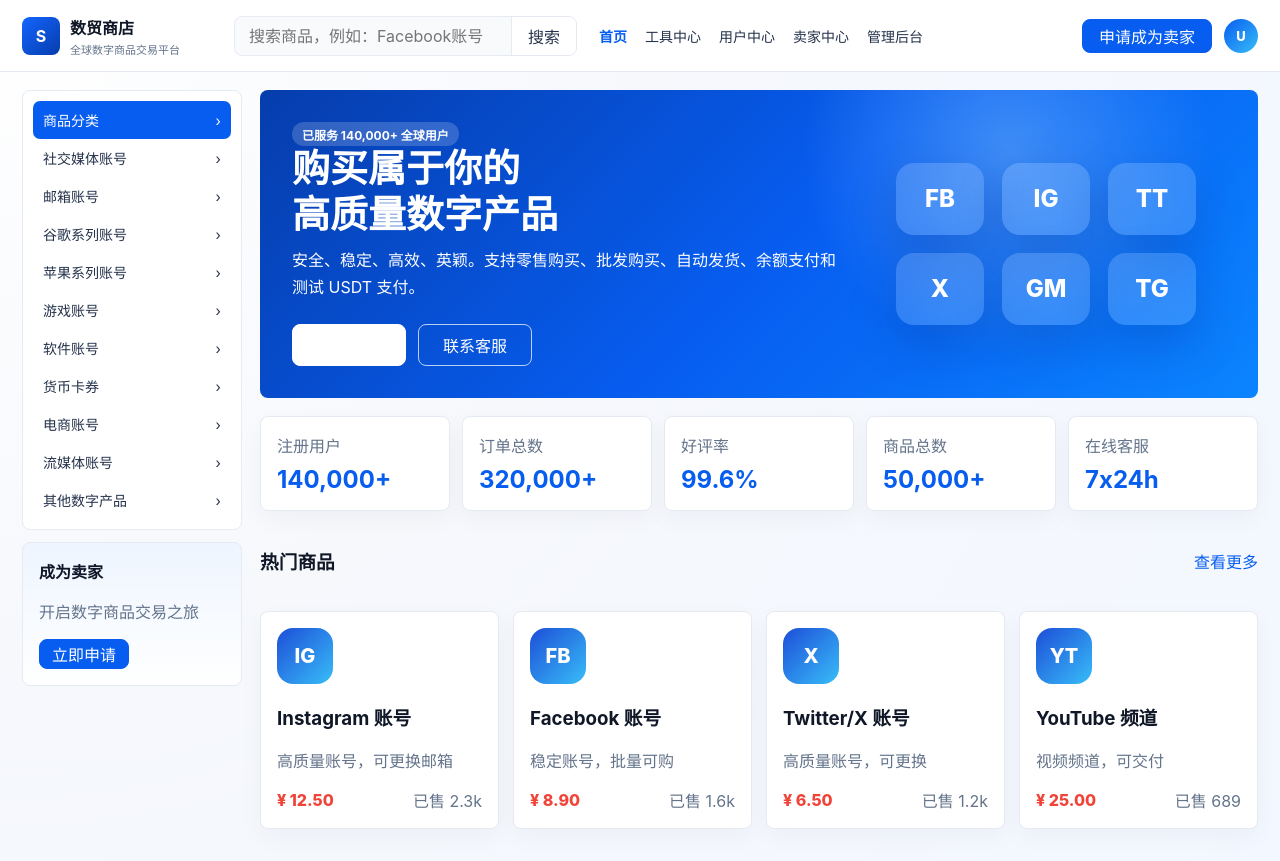
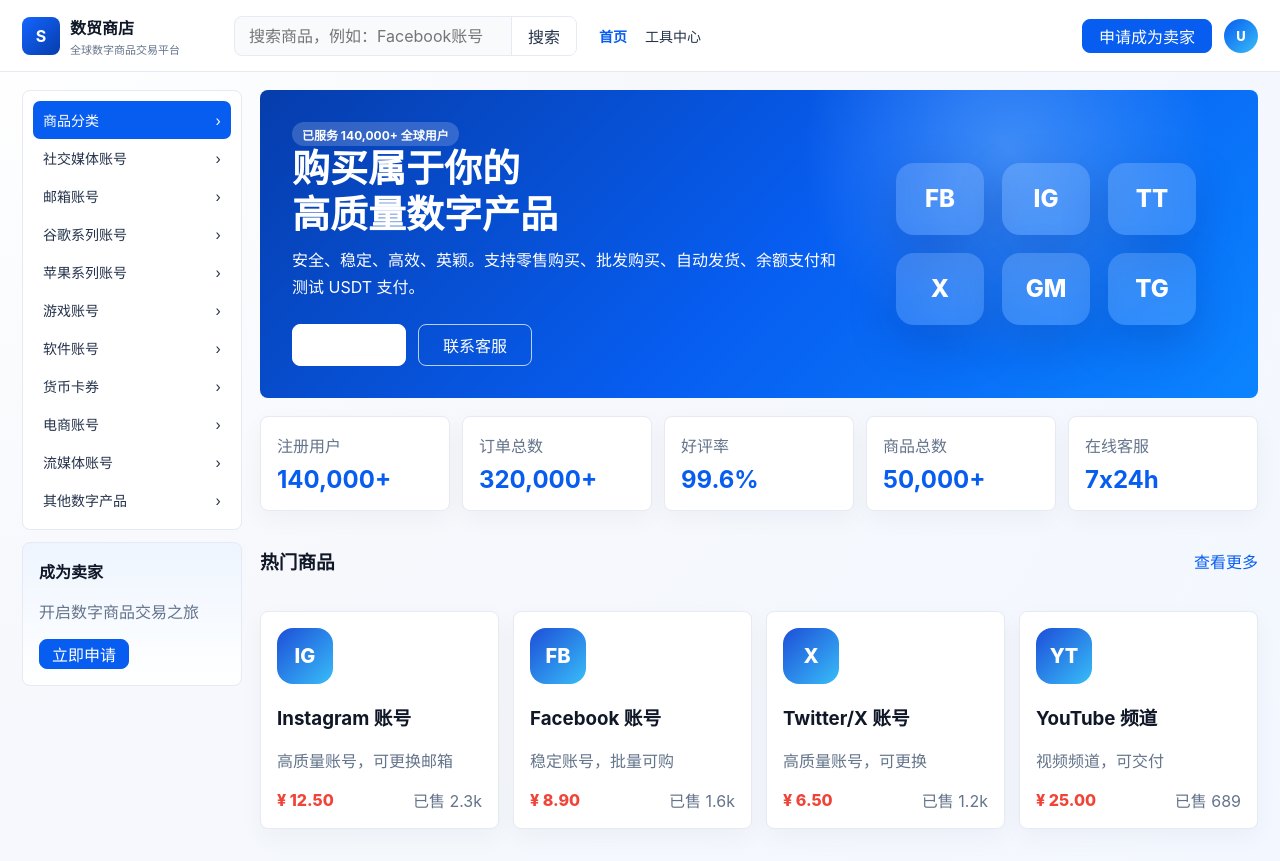
Before and after one commit to qtian149-cloud/digital-marketplace, a Vue app in the folder frontend/: page / in a window 1280 px wide. Built offline with nearby package versions, Linux system fonts and the light colour scheme.

Commit message:
feat: hide console routes behind backend shell

```diff
--- a/frontend/src/App.vue
+++ b/frontend/src/App.vue
@@ -1,6 +1,6 @@
 <template>
-  <div class="app-shell">
-    <header class="topbar">
+  <div class="app-shell" :class="{ 'console-app': isConsoleRoute }">
+    <header v-if="!isConsoleRoute" class="topbar">
       <router-link class="brand" to="/">
         <span class="brand-mark">S</span>
         <span>
@@ -16,9 +16,6 @@
       <nav class="nav">
         <router-link to="/">首页</router-link>
         <router-link to="/tools">工具中心</router-link>
-        <router-link to="/user">用户中心</router-link>
-        <router-link to="/seller">卖家中心</router-link>
-        <router-link to="/admin">管理后台</router-link>
       </nav>
 
       <div class="top-actions">
@@ -27,8 +24,17 @@
       </div>
     </header>
 
-    <main class="main">
+    <main :class="isConsoleRoute ? 'console-main' : 'main'">
       <router-view />
     </main>
   </div>
 </template>
+
+<script setup lang="ts">
+import { computed } from 'vue'
+import { useRoute } from 'vue-router'
+
+const route = useRoute()
+
+const isConsoleRoute = computed(() => ['/user', '/seller', '/admin', '/dj-e0c41416b5a1/login'].some((path) => route.path.startsWith(path)))
+</script>
```
